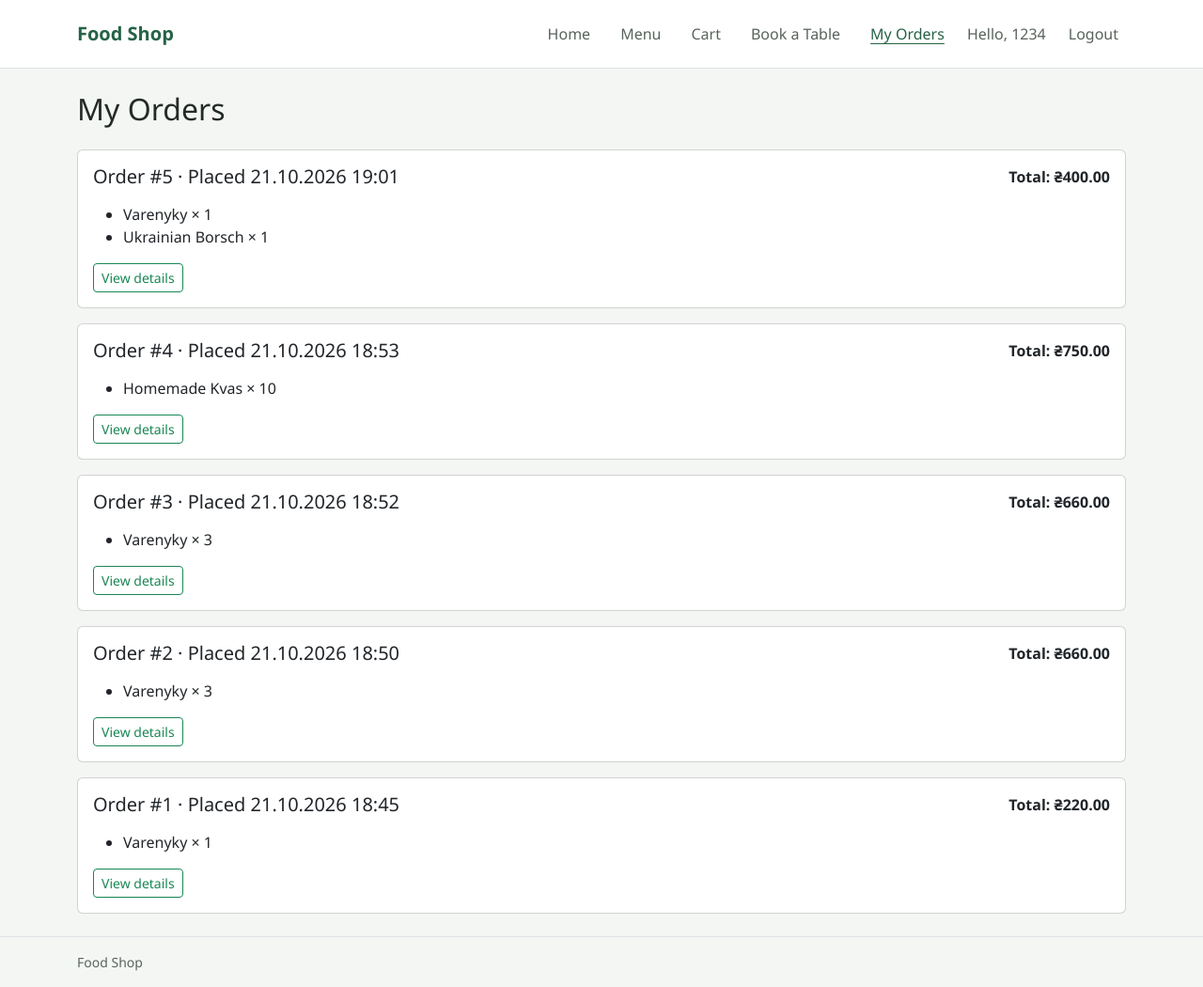
After one commit to chenmarko77/12.10.2026_ukrainian_kitchen, a Flask app: page /my_orders in a window 1280 px wide. The commit adds this page. Shown: the whole page at 94% size. Run offline with Flask 3, Linux system fonts and the light colour scheme; a user stored in the database is signed in.

Commit message:
added create order and tables

```diff
--- a/main.py
+++ b/main.py
@@ -1,5 +1,6 @@
 import os
 import secrets
+from datetime import date
 
 from flask import Flask, abort, flash, g, redirect, render_template, request, session, url_for
 from sqlalchemy import inspect, select
@@ -7,7 +8,16 @@ from sqlalchemy.orm import selectinload
 from sqlalchemy.exc import IntegrityError
 from werkzeug.security import check_password_hash, generate_password_hash
 
-from database import Base, Orders, Product, SessionLocal, Users, engine
+from database import (
+    Base,
+    CustomerOrder,
+    Orders,
+    Product,
+    Reservation,
+    SessionLocal,
+    Users,
+    engine,
+)
 
 app = Flask(__name__, static_folder='img')
 app.config.update(
@@ -23,6 +33,19 @@ if not os.environ.get('SECRET_KEY'):
     )
 
 Base.metadata.create_all(engine)
+
+
+def initialize_order_schema():
+    order_columns = {
+        column['name'] for column in inspect(engine).get_columns('orders')
+    }
+    if 'customer_order_id' not in order_columns:
+        with engine.begin() as connection:
+            connection.exec_driver_sql(
+                'ALTER TABLE orders ADD COLUMN customer_order_id '
+                'INTEGER REFERENCES customer_orders(id)'
+            )
+
 
 MENU_ITEMS = (
     {
@@ -86,6 +109,7 @@ def initialize_menu():
 
 
 initialize_menu()
+initialize_order_schema()
 
 
 def csrf_token():
@@ -147,6 +171,7 @@ def position(name):
                 select(Orders).where(
                     Orders.user_id == g.user.id,
                     Orders.product_id == product.id,
+                    Orders.customer_order_id.is_(None),
                 )
             )
             if order is None:
@@ -244,6 +269,182 @@ def menu():
         products = db.scalars(select(Product).order_by(Product.id)).all()
     return render_template('menu.html', products=products)
 
+
+@app.route('/reservations', methods=['GET', 'POST'])
+def reservations():
+    if g.user is None:
+        flash('Please log in to book a table.', 'warning')
+        return redirect(url_for('login'))
+
+    if request.method == 'POST':
+        reservation_date_value = request.form.get('reservation_date', '')
+        number_of_people_value = request.form.get('number_of_people', '')
+        try:
+            reservation_date = date.fromisoformat(reservation_date_value)
+            number_of_people = int(number_of_people_value)
+        except ValueError:
+            flash('Enter a valid reservation date and number of guests.', 'danger')
+        else:
+            if reservation_date < date.today():
+                flash('Reservation date must be today or later.', 'danger')
+            elif not 1 <= number_of_people <= 20:
+                flash('Choose between 1 and 20 guests.', 'danger')
+            else:
+                with SessionLocal() as db:
+                    db.add(Reservation(
+                        user_id=g.user.id,
+                        reservation_date=reservation_date,
+                        number_of_people=number_of_people,
+                    ))
+                    db.commit()
+                flash('Your table reservation has been saved.', 'success')
+                return redirect(url_for('reservations'))
+
+    with SessionLocal() as db:
+        user_reservations = db.scalars(
+            select(Reservation)
+            .where(Reservation.user_id == g.user.id)
+            .order_by(Reservation.reservation_date, Reservation.id)
+        ).all()
+
+    return render_template(
+        'reservations.html',
+        reservations=user_reservations,
+        minimum_date=date.today().isoformat(),
+    )
+
+
+@app.route('/cart/remove/<int:order_id>', methods=['POST'])
+def remove_from_cart(order_id):
+    if g.user is None:
+        flash('Please log in to update your cart.', 'warning')
+        return redirect(url_for('login'))
+
+    with SessionLocal() as db:
+        order = db.scalar(
+            select(Orders).where(
+                Orders.id == order_id,
+                Orders.user_id == g.user.id,
+                Orders.customer_order_id.is_(None),
+            )
+        )
+        if order is None:
+            flash('That item is not in your cart.', 'warning')
+        elif order.quantity > 1:
+            order.quantity -= 1
+            db.commit()
+            flash(f'Removed one {order.product.name} from your cart.', 'success')
+        else:
+            product_name = order.product.name
+            db.delete(order)
+            db.commit()
+            flash(f'Removed {product_name} from your cart.', 'success')
+
+    return redirect(url_for('orders'))
+
+
+@app.route('/create_order', methods=['GET', 'POST'])
+def create_order():
+    if g.user is None:
+        flash('Please log in to place an order.', 'warning')
+        return redirect(url_for('login'))
+
+    with SessionLocal() as db:
+        cart_items = db.scalars(
+            select(Orders)
+            .options(selectinload(Orders.product))
+            .where(
+                Orders.user_id == g.user.id,
+                Orders.customer_order_id.is_(None),
+            )
+            .order_by(Orders.id)
+        ).all()
+
+        if request.method == 'POST':
+            if not cart_items:
+                flash('Your cart is empty.', 'warning')
+                return redirect(url_for('orders'))
+
+            customer_order = CustomerOrder(user_id=g.user.id)
+            db.add(customer_order)
+            db.flush()
+            for item in cart_items:
+                item.customer_order_id = customer_order.id
+            db.commit()
+            flash('Your order has been placed.', 'success')
+            return redirect(url_for('my_order', order_id=customer_order.id))
+
+        total = sum(
+            (item.product.price * item.quantity for item in cart_items),
+            start=0,
+        )
+
+    return render_template(
+        'create_order.html',
+        cart_items=cart_items,
+        total=total,
+    )
+
+
+@app.route('/my_order/<int:order_id>')
+def my_order(order_id):
+    if g.user is None:
+        flash('Please log in to view your order.', 'warning')
+        return redirect(url_for('login'))
+
+    with SessionLocal() as db:
+        customer_order = db.scalar(
+            select(CustomerOrder)
+            .options(selectinload(CustomerOrder.items).selectinload(Orders.product))
+            .where(
+                CustomerOrder.id == order_id,
+                CustomerOrder.user_id == g.user.id,
+            )
+        )
+        if customer_order is None:
+            abort(404)
+        total = sum(
+            (item.product.price * item.quantity for item in customer_order.items),
+            start=0,
+        )
+
+    return render_template(
+        'my_order.html',
+        customer_order=customer_order,
+        total=total,
+    )
+
+
+@app.route('/my_orders')
+def my_orders():
+    if g.user is None:
+        flash('Please log in to view your orders.', 'warning')
+        return redirect(url_for('login'))
+
+    with SessionLocal() as db:
+        customer_orders = db.scalars(
+            select(CustomerOrder)
+            .options(selectinload(CustomerOrder.items).selectinload(Orders.product))
+            .where(CustomerOrder.user_id == g.user.id)
+            .order_by(CustomerOrder.created_at.desc(), CustomerOrder.id.desc())
+        ).all()
+        order_summaries = [
+            {
+                'order': customer_order,
+                'total': sum(
+                    (
+                        item.product.price * item.quantity
+                        for item in customer_order.items
+                    ),
+                    start=0,
+                ),
+            }
+            for customer_order in customer_orders
+        ]
+
+    return render_template('my_orders.html', order_summaries=order_summaries)
+
+
 @app.route('/orders')
 def orders():
     if g.user is None:
@@ -254,14 +455,26 @@ def orders():
         cart_items = db.scalars(
             select(Orders)
             .options(selectinload(Orders.product))
-            .where(Orders.user_id == g.user.id)
+            .where(
+                Orders.user_id == g.user.id,
+                Orders.customer_order_id.is_(None),
+            )
             .order_by(Orders.id)
         ).all()
         total = sum(
             (item.product.price * item.quantity for item in cart_items),
             start=0,
         )
-    return render_template('orders.html', cart_items=cart_items, total=total)
+        cart_summary = [
+            {
+                'product': item.product.name,
+                'quantity': item.quantity,
+                'subtotal': str(item.product.price * item.quantity),
+            }
+            for item in cart_items
+        ]
+        app.logger.info('Cart contents: %s | total=%s', cart_summary, total)
+    return render_template('cart.html', cart_items=cart_items, total=total)
 
 
 if __name__ == '__main__':
--- a/templates/base.html
+++ b/templates/base.html
@@ -67,6 +67,8 @@
 						<li class="nav-item"><a class="nav-link{% if request.endpoint == 'menu' %} active{% endif %}" href="{{ url_for('menu') }}"{% if request.endpoint == 'menu' %} aria-current="page"{% endif %}>Menu</a></li>
 						<li class="nav-item"><a class="nav-link{% if request.endpoint == 'orders' %} active{% endif %}" href="{{ url_for('orders') }}"{% if request.endpoint == 'orders' %} aria-current="page"{% endif %}>Cart</a></li>
 						{% if g.user %}
+						<li class="nav-item"><a class="nav-link{% if request.endpoint == 'reservations' %} active{% endif %}" href="{{ url_for('reservations') }}"{% if request.endpoint == 'reservations' %} aria-current="page"{% endif %}>Book a Table</a></li>
+						<li class="nav-item"><a class="nav-link{% if request.endpoint in ('my_orders', 'my_order') %} active{% endif %}" href="{{ url_for('my_orders') }}"{% if request.endpoint in ('my_orders', 'my_order') %} aria-current="page"{% endif %}>My Orders</a></li>
 						<li class="nav-item"><span class="navbar-text d-block">Hello, {{ g.user.username }}</span></li>
 						<li class="nav-item">
 							<form action="{{ url_for('logout') }}" method="post">
--- /dev/null
+++ b/templates/my_orders.html
@@ -0,0 +1,31 @@
+{% extends "base.html" %}
+
+{% block title %}My Orders | Food Shop{% endblock %}
+
+{% block content %}
+<h1 class="mb-4">My Orders</h1>
+{% if order_summaries %}
+<div class="d-grid gap-3">
+	{% for summary in order_summaries %}
+	<section class="card">
+		<div class="card-body">
+			<div class="d-flex flex-column flex-sm-row justify-content-between gap-2 mb-3">
+				<h2 class="h5 mb-0">
+					Order #{{ summary.order.id }} · Placed {{ summary.order.created_at.strftime('%d.%m.%Y %H:%M') }}
+				</h2>
+				<strong>Total: ₴{{ "%.2f"|format(summary.total) }}</strong>
+			</div>
+			<ul class="mb-3">
+				{% for item in summary.order.items %}
+				<li>{{ item.product.name }} × {{ item.quantity }}</li>
+				{% endfor %}
+			</ul>
+			<a class="btn btn-outline-success btn-sm" href="{{ url_for('my_order', order_id=summary.order.id) }}">View details</a>
+		</div>
+	</section>
+	{% endfor %}
+</div>
+{% else %}
+<p class="text-secondary">You have not placed any orders yet. <a href="{{ url_for('menu') }}">Browse the menu</a>.</p>
+{% endif %}
+{% endblock %}
```
Also changed, not shown: database.py (+26 -1 lines), templates/cart.html (added, +56 -0 lines), templates/create_order.html (added, +47 -0 lines), templates/my_order.html (renamed from templates/orders.html, +9 -15 lines), templates/reservations.html (added, +53 -0 lines), tests/test_auth.py (+183 -2 lines), foodshop.db.
